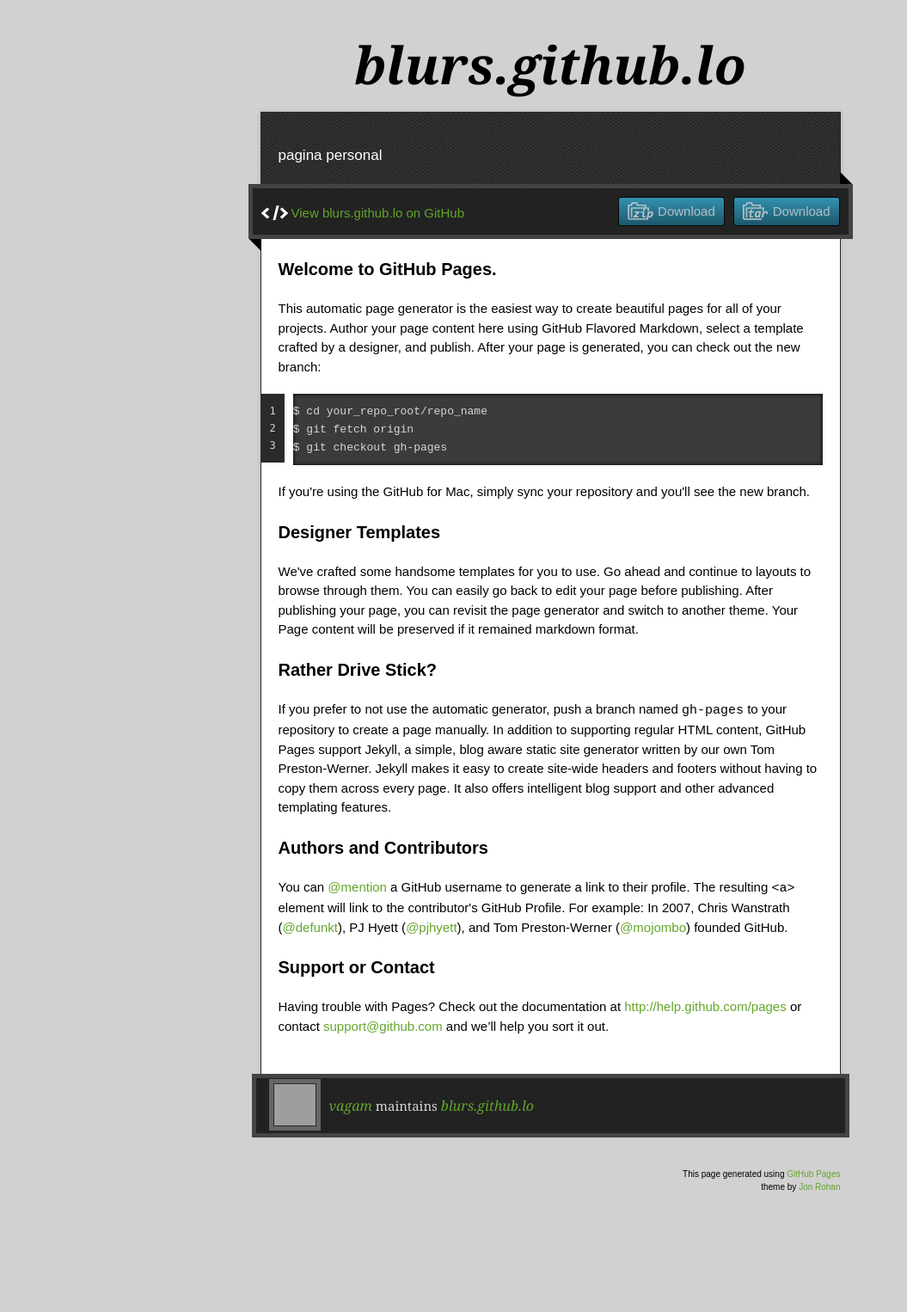
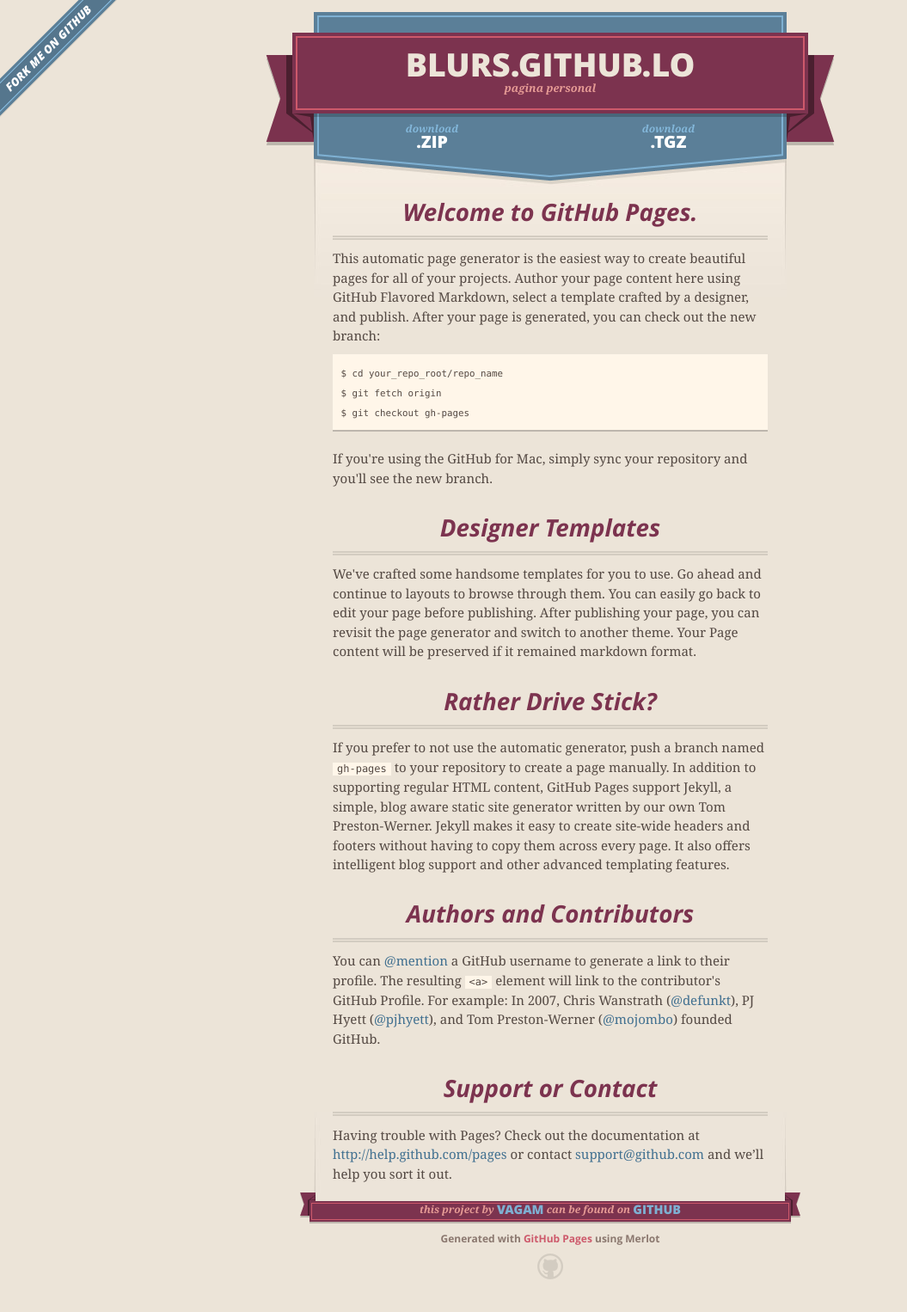
Before and after one commit to vagam/ferpales.github.lo, a plain HTML site: page index.html in a window 1280 px wide. Shown: the whole page at 86% size, without its empty margins (0-1055 px from the left). Before the commit the page ends 1478 px from the top, so only its background shows below. Drawn offline with nearby package versions, Linux system fonts and the light colour scheme; grey boxes are pictures that could not be loaded.

Commit message:
Create gh-pages branch via GitHub

```diff
--- a/index.html
+++ b/index.html
@@ -1,41 +1,51 @@
-<!doctype html>
-<!-- The Time Machine GitHub pages theme was designed and developed by Jon Rohan, on Feb 7, 2012. -->
-<!-- Follow him for fun. http://twitter.com/jonrohan. Tail his code on http://github.com/jonrohan -->
+<!DOCTYPE html>
 <html>
   <head>
-  <meta charset="utf-8">
-  <meta http-equiv="X-UA-Compatible" content="IE=edge,chrome=1">
+    <meta charset='utf-8'>
+    <meta http-equiv="X-UA-Compatible" content="chrome=1">
+    <meta name="viewport" content="width=640">
 
-  <link rel="stylesheet" href="stylesheets/stylesheet.css" media="screen">
+    <link rel="stylesheet" href="stylesheets/core.css" media="screen">
+    <link rel="stylesheet" href="stylesheets/mobile.css" media="handheld, only screen and (max-device-width:640px)">
     <link rel="stylesheet" href="stylesheets/pygment_trac.css">
+
+    <script type="text/javascript" src="javascripts/modernizr.js"></script>
     <script type="text/javascript" src="https://ajax.googleapis.com/ajax/libs/jquery/1.7.1/jquery.min.js"></script>
-  <script type="text/javascript" src="javascripts/script.js"></script>
-
-  <title>blurs.github.lo</title>
-  <meta name="description" content="pagina personal">
-
-  <meta name="viewport" content="width=device-width,initial-scale=1">
-
+    <script type="text/javascript" src="javascripts/headsmart.min.js"></script>
+    <script type="text/javascript">
+      $(document).ready(function () {
+        $('#main_content').headsmart()
+      })
+    </script>
+    <title>blurs.github.lo by vagam</title>
   </head>
 
   <body>
+    <a id="forkme_banner" href="https://github.com/vagam/ferpales.github.lo">View on GitHub</a>
+    <div class="shell">
 
-  <div class="wrapper">
       <header>
-      <h1 class="title">blurs.github.lo</h1>
+        <span class="ribbon-outer">
+          <span class="ribbon-inner">
+            <h1>blurs.github.lo</h1>
+            <h2>pagina personal</h2>
+          </span>
+          <span class="left-tail"></span>
+          <span class="right-tail"></span>
+        </span>
       </header>
-    <div id="container">
-      <p class="tagline">pagina personal</p>
-      <div id="main" role="main">
-        <div class="download-bar">
-        <div class="inner">
-          <a href="https://github.com/vagam/ferpales.github.lo/tarball/master" class="download-button tar"><span>Download</span></a>
-          <a href="https://github.com/vagam/ferpales.github.lo/zipball/master" class="download-button zip"><span>Download</span></a>
-          <a href="https://github.com/vagam/ferpales.github.lo" class="code">View blurs.github.lo on GitHub</a>
-        </div>
-        <span class="blc"></span><span class="trc"></span>
-        </div>
-        <article class="markdown-body">
+
+      <section id="downloads">
+        <span class="inner">
+          <a href="https://github.com/vagam/ferpales.github.lo/zipball/master" class="zip"><em>download</em> .ZIP</a><a href="https://github.com/vagam/ferpales.github.lo/tarball/master" class="tgz"><em>download</em> .TGZ</a>
+        </span>
+      </section>
+
+
+      <span class="banner-fix"></span>
+
+
+      <section id="main_content">
         <h3>
 <a name="welcome-to-github-pages" class="anchor" href="#welcome-to-github-pages"><span class="octicon octicon-link"></span></a>Welcome to GitHub Pages.</h3>
 
@@ -67,24 +77,20 @@
 <a name="support-or-contact" class="anchor" href="#support-or-contact"><span class="octicon octicon-link"></span></a>Support or Contact</h3>
 
 <p>Having trouble with Pages? Check out the documentation at <a href="http://help.github.com/pages">http://help.github.com/pages</a> or contact <a href="mailto:support@github.com">support@github.com</a> and we’ll help you sort it out.</p>
-        </article>
-      </div>
-    </div>
+      </section>
+
       <footer>
-      <div class="owner">
-      <p><a href="https://github.com/vagam" class="avatar"><img src="https://avatars1.githubusercontent.com/u/8338497?v=1&amp;s=60" width="48" height="48"></a> <a href="https://github.com/vagam">vagam</a> maintains <a href="https://github.com/vagam/ferpales.github.lo">blurs.github.lo</a></p>
+        <span class="ribbon-outer">
+          <span class="ribbon-inner">
+            <p>this project by <a href="https://github.com/vagam">vagam</a> can be found on <a href="https://github.com/vagam/ferpales.github.lo">GitHub</a></p>
+          </span>
+          <span class="left-tail"></span>
+          <span class="right-tail"></span>
+        </span>
+        <p>Generated with <a href="http://pages.github.com">GitHub Pages</a> using Merlot</p>
+        <span class="octocat"></span>
+      </footer>
 
-
-      </div>
-      <div class="creds">
-        <small>This page generated using <a href="http://pages.github.com/">GitHub Pages</a><br>theme by <a href="https://twitter.com/jonrohan/">Jon Rohan</a></small>
-      </div>
-    </footer>
-  </div>
-  <div class="current-section">
-    <a href="#top">Scroll to top</a>
-    <a href="https://github.com/vagam/ferpales.github.lo/tarball/master" class="tar">tar</a><a href="https://github.com/vagam/ferpales.github.lo/zipball/master" class="zip">zip</a><a href="" class="code">source code</a>
-    <p class="name"></p>
     </div>
 
 
```
Lines whose indentation alone changed are shown as unchanged.
